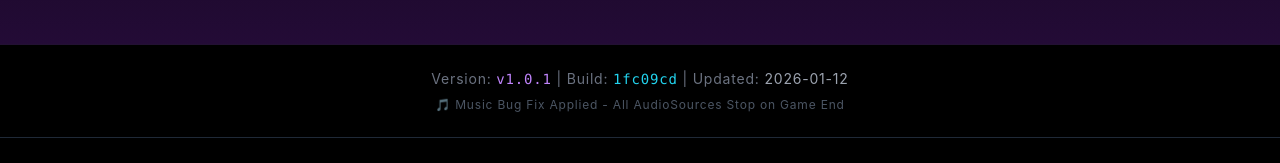
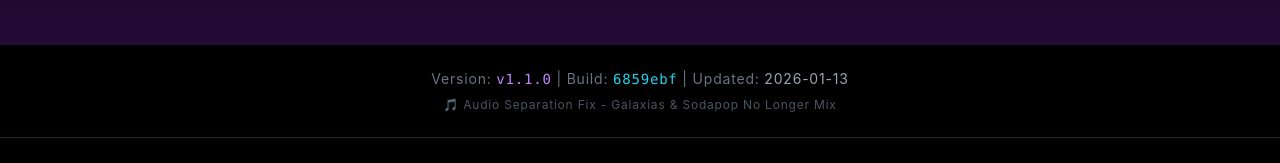
Before and after one commit to sohee9010/rhythm-game-website, a React (Vite) app in the folder Frontend/: page / in a window 1280 px wide. Shown: the part 2035-2198 px from the top of the page. Built offline with nearby package versions, Linux system fonts and the light colour scheme; a web font is replaced by a local one.

Commit message:
Update version to v1.1.0 - Audio separation fix

```diff
--- a/Frontend/src/pages/HomePage.tsx
+++ b/Frontend/src/pages/HomePage.tsx
@@ -118,14 +118,14 @@ const HomePage: React.FC = () => {
       <footer className="py-6 bg-black/90 border-t border-purple-500/20">
         <div className="max-w-7xl mx-auto px-6 text-center">
           <p className="text-gray-500 text-sm">
-            Version: <span className="text-purple-400 font-mono">v1.0.1</span>
+            Version: <span className="text-purple-400 font-mono">v1.1.0</span>
             {' '} | {' '}
-            Build: <span className="text-cyan-400 font-mono">1fc09cd</span>
+            Build: <span className="text-cyan-400 font-mono">6859ebf</span>
             {' '} | {' '}
-            Updated: <span className="text-gray-400">2026-01-12</span>
+            Updated: <span className="text-gray-400">2026-01-13</span>
           </p>
           <p className="text-gray-600 text-xs mt-2">
-            🎵 Music Bug Fix Applied - All AudioSources Stop on Game End
+            🎵 Audio Separation Fix - Galaxias & Sodapop No Longer Mix
           </p>
         </div>
       </footer>
```
